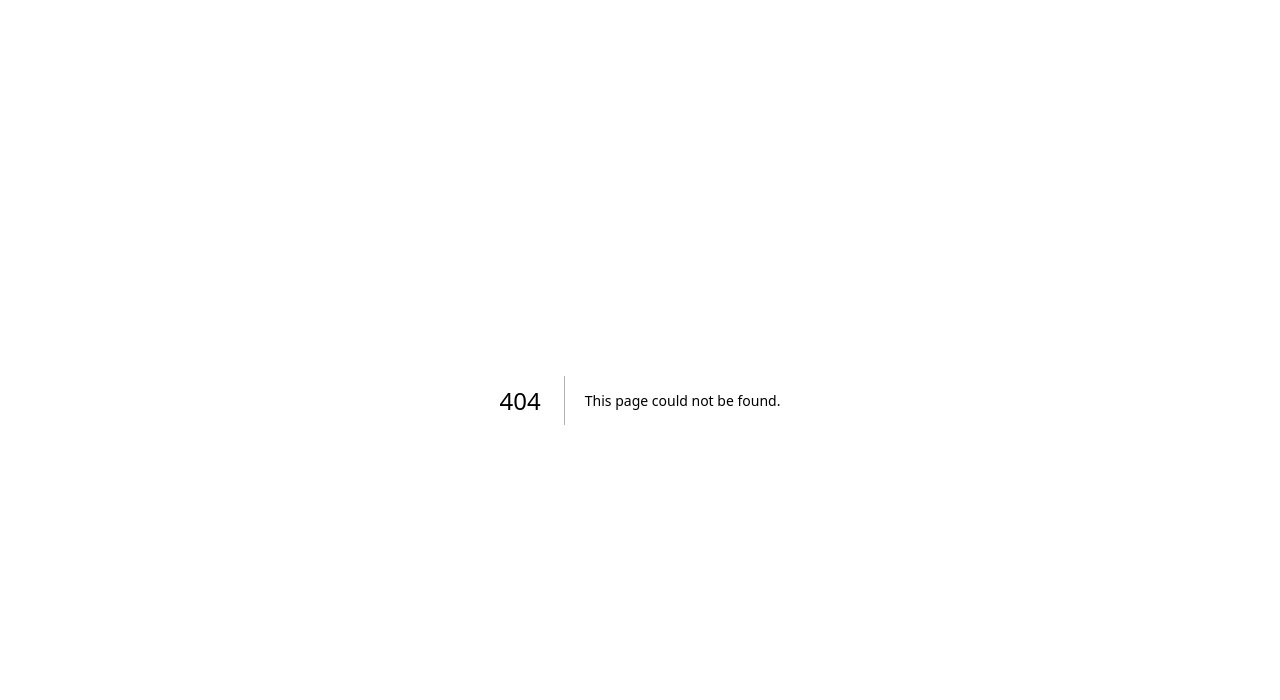
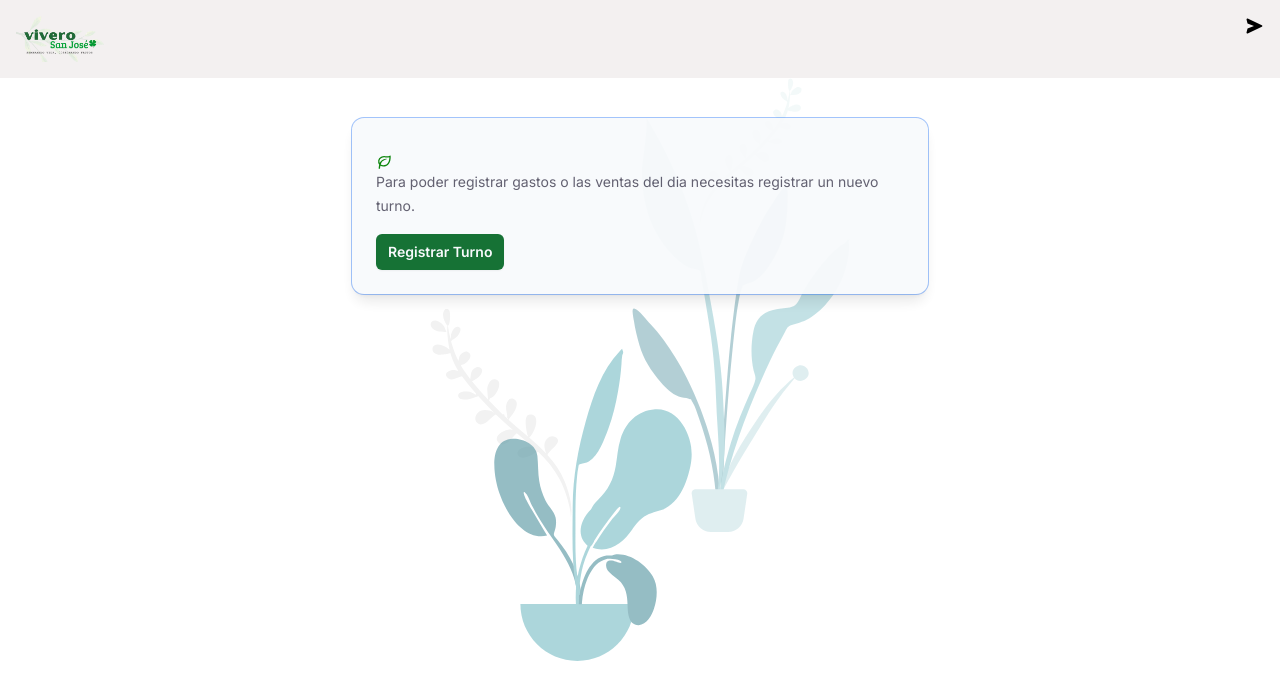
Before and after one commit to JI-Villalobos/sj-vivero, a Next.js app: page /not-account in a window 1280 px wide. Before the commit this address had no page. Shown: the top 700 px of the page. Built offline with nearby package versions, Linux system fonts and the light colour scheme.

Commit message:
add non-account page

```diff
--- a/src/app/(home)/page.tsx
+++ b/src/app/(home)/page.tsx
@@ -6,7 +6,6 @@ export default function Home() {
   return (
     <main className="flex flex-col">
       <div>
-        <AccountNotRegistered />
       </div>
       <div className="flex">
         {/**<Table />*/}
--- /dev/null
+++ b/src/app/not-account/layout.tsx
@@ -0,0 +1,12 @@
+import { Header } from "@/src/ui/shared/Header";
+
+export default function Layout({ children }: { children: React.ReactNode }) {
+    return (
+      <div className="flex flex-row">
+        <div className="flex flex-col w-full">
+          <Header />
+          {children}
+        </div>
+      </div>
+    );
+  }
--- /dev/null
+++ b/src/app/not-account/page.tsx
@@ -0,0 +1,15 @@
+import { AccountNotRegistered } from "@/src/ui/user-home/AccountNotRegistered";
+import Image from "next/image";
+
+export default function NotAccount() {
+    return (
+        <main className="flex flex-col static">
+            <div className="absolute self-center">
+                <AccountNotRegistered />
+            </div>
+            <div className="w-full flex items-center justify-center">
+                <Image src="/sj-bg.svg" alt="bg login" width={420} height={420} />
+            </div>
+        </main>
+    )
+}
--- a/src/ui/modals/AccountRegistry.tsx
+++ b/src/ui/modals/AccountRegistry.tsx
@@ -25,6 +25,8 @@ export const AccountRegistry = ({ setShowModal }: Props) => {
                 setSeller(sellers[0])
 
                 setSellerLoadStatus(initialStatus)
+            }).catch(() => {
+                setSellerLoadStatus(failedRequest)
             })
     }, [])
 
@@ -55,6 +57,26 @@ export const AccountRegistry = ({ setShowModal }: Props) => {
         )
     }
 
+    if (sellerLoadStatus.error || status.error) {
+        return (
+            <div className="flex flex-col items-center">
+                <div className="rounded bg-none w-full h-full p-4 m-8 flex items-center justify-center">
+                <p className="text-sm text-center text-mp-strong-red">
+                    Un error inesperado provoco que no fuese posible registrar tu turno,
+                    porfavor contacta a tu administrador tomado esta captura de pantalla.
+                </p>
+
+                <button
+                    className="bg-none border border-mp-strong-red text-mp-blue rounded p-2 m-6 w-2/3"
+                    onClick={() => setShowModal(false)}
+                >
+                    Salir
+                </button>
+                </div>
+            </div>
+        )
+    }
+
     return (
         <div className="flex flex-col items-center">
             <p className="text-sm text-center text-mp-green">
--- a/src/ui/user-home/AccountNotRegistered.tsx
+++ b/src/ui/user-home/AccountNotRegistered.tsx
@@ -10,7 +10,7 @@ export const AccountNotRegistered = () => {
 
     return (
         <div className="px-6 pb-6 mt-10">
-            <div className="pointer-events-auto mx-auto max-w-xl rounded-xl bg-white p-6 shadow-lg
+            <div className="bg-mp-white opacity-95 pointer-events-auto mx-auto max-w-xl rounded-xl bg-white p-6 shadow-lg
                             ring-1 ring-gray-900/10"
             >
                 <BiLeaf color="green" className="mt-3" />
```
Also changed, not shown: src/app/(home)/layout.tsx (indentation only).
